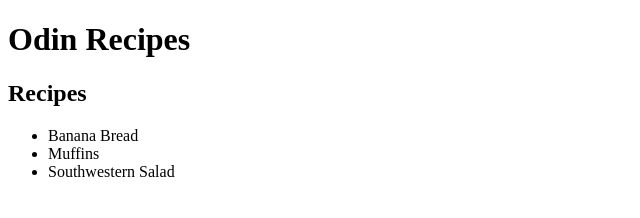
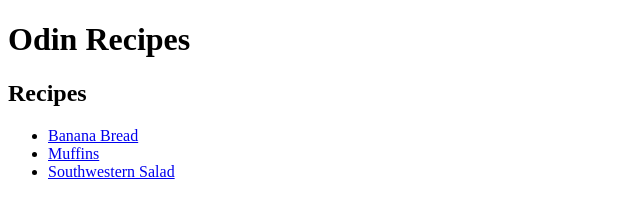
Before and after one commit to pynktaxi/odin-recipes, a plain HTML site: page index.html in a window 1280 px wide. Shown: the whole page, without its empty margins (0-640 px from the left). Drawn offline with Linux system fonts and the light colour scheme.

Commit message:
feat: add hyperlinks between index and recipes

```diff
--- a/index.html
+++ b/index.html
@@ -9,9 +9,9 @@
     <h1>Odin Recipes</h1>
     <h2>Recipes</h2>
     <ul>
-        <li>Banana Bread</li>
-        <li>Muffins</li>
-        <li>Southwestern Salad</li>
+        <li><a href="/recipes/banana-bread.html">Banana Bread</a></li>
+        <li><a href="/recipes/muffins.html">Muffins</a></li>
+        <li><a href="/recipes/muffins.html">Southwestern Salad</a></li>
     </ul>
 </body>
 </html>
```
Also changed, not shown: recipes/banana-bread.html (+2 -0 lines), recipes/muffins.html (+2 -0 lines), recipes/southwestern-salad.html (+2 -1 lines), 1 other file.
